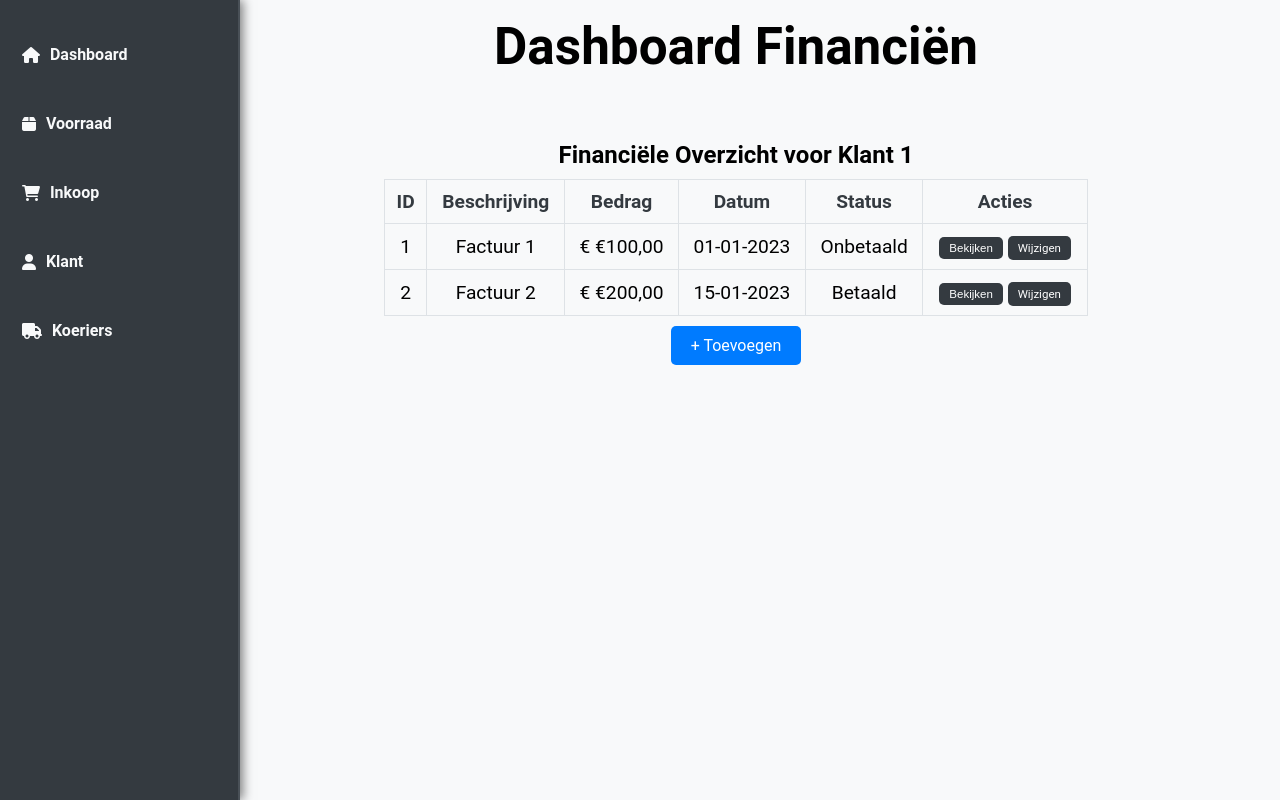
After one commit to CyberDuckys/Main, a Flask app: page /financien/1 in a window 1280 px wide. The commit adds this page. Run offline with Flask 3, Linux system fonts and the light colour scheme; some libraries are stand-ins or nearby versions.

Commit message:
Alle pages van Klant en Koeriers toegevoegd
financien_toevoegen.html

```diff
--- /dev/null
+++ b/website/static/css/financien.css
@@ -0,0 +1,53 @@
+.financeContainer {
+    margin: 20px;
+}
+
+.add-finance-btn {
+    margin-top: 20px;
+}
+
+.add-finance-btn .button-large {
+    background-color: #007BFF;
+    color: white;
+    padding: 10px 20px;
+    text-decoration: none;
+    border-radius: 5px;
+}
+
+.add-finance-btn .button-large:hover {
+    background-color: #0056b3;
+}
+
+.formContainer {
+    margin: 20px;
+    padding: 20px;
+    background-color: #f9f9f9;
+    border-radius: 5px;
+}
+
+.finance-form label {
+    display: block;
+    margin: 10px 0 5px;
+}
+
+.finance-form input,
+.finance-form select {
+    width: 100%;
+    padding: 8px;
+    margin-bottom: 10px;
+    border: 1px solid #ccc;
+    border-radius: 5px;
+}
+
+.finance-form button {
+    background-color: #28a745;
+    color: white;
+    padding: 10px 20px;
+    border: none;
+    border-radius: 5px;
+    cursor: pointer;
+}
+
+.finance-form button:hover {
+    background-color: #218838;
+}
--- a/website/templates/base.html
+++ b/website/templates/base.html
@@ -29,7 +29,7 @@
     <a href="{{ url_for('views.index') }}"><i class="fas fa-home"></i>Dashboard</a>
     <a href="{{ url_for('views.voorraad') }}"><i class="fas fa-box"></i>Voorraad</a>
     <a href="{{ url_for('views.inkoop') }}"><i class="fas fa-shopping-cart"></i>Inkoop</a>
-    <a href="{{ url_for('views.klanten') }}"><i class="fas fa-user"></i>Klant</a>
+    <a href="{{ url_for('views.klantenlijst') }}"><i class="fas fa-user"></i>Klant</a>
     <a href="{{ url_for('views.koeriers') }}"><i class="fas fa-truck"></i>Koeriers</a>
   </div>
 
--- /dev/null
+++ b/website/templates/financien.html
@@ -0,0 +1,45 @@
+{% extends 'base.html' %}
+
+{% block title %} Financiën {% endblock %}
+
+{% block content %}
+<link rel="stylesheet" href="{{ url_for('static', filename='css/financien.css') }}">
+
+<h1 class="dashboardTitle">Dashboard Financiën</h1>
+
+<div class="financeContainer">
+    <h2>Financiële Overzicht voor Klant {{ klant_id }}</h2> <!-- Klant ID wordt hier getoond -->
+    <table class="table financien-table">
+        <thead>
+            <tr>
+                <th>ID</th>
+                <th>Beschrijving</th>
+                <th>Bedrag</th>
+                <th>Datum</th>
+                <th>Status</th>
+                <th>Acties</th>
+            </tr>
+        </thead>
+        <tbody>
+            {% for finance in finance %}
+            <tr>
+                <td>{{ finance.id }}</td>
+                <td>{{ finance.beschrijving }}</td>
+                <td>€ {{ finance.bedrag }}</td>
+                <td>{{ finance.datum }}</td>
+                <td>{{ finance.status }}</td>
+                <td>
+                    <button class="button-small">Bekijken</button>
+                    <a href="{{ url_for('views.financien_wijzigen_klant', klant_id=klant_id) }}" class="button-small">Wijzigen</a>
+                </td>
+            </tr>
+            {% endfor %}
+        </tbody>
+    </table>
+
+    <!-- Toevoegen-knop -->
+    <div class="add-finance-btn">
+        <a href="{{ url_for('views.financien_toevoegen') }}" class="button-large">+ Toevoegen</a>
+    </div>
+</div>
+{% endblock %}
--- a/website/views.py
+++ b/website/views.py
@@ -1,14 +1,125 @@
-from flask import Blueprint, render_template
+from flask import Blueprint, redirect, render_template, request, url_for
 
 views = Blueprint('views', __name__)
+
+# Dummy data
+klanten = [
+    {'id': 1, 'naam': 'Aalbert Hain', 'contact': 'Dhr Amir Aalbert Hain', 'website': 'http://ah.nl', 'telefoon': '+31 12345678'},
+    {'id': 2, 'naam': 'Bumbo', 'contact': 'Mevr Bell Bumbo', 'website': 'http://bumbo.com', 'telefoon': '+31 12345678'},
+    {'id': 3, 'naam': 'Cidl', 'contact': 'Dhr Christoph Cidl', 'website': 'http://cidl.net', 'telefoon': '+31 12345678'},
+]
+
+financien_data = {
+    1: [
+        {'id': 1, 'beschrijving': 'Factuur 1', 'bedrag': '€100,00', 'status': 'Onbetaald', 'datum': '01-01-2023'},
+        {'id': 2, 'beschrijving': 'Factuur 2', 'bedrag': '€200,00', 'status': 'Betaald', 'datum': '15-01-2023'},
+    ],
+    2: [
+        {'id': 3, 'beschrijving': 'Factuur 3', 'bedrag': '€150,00', 'status': 'Onbetaald', 'datum': '20-02-2023'},
+    ],
+    3: [
+        {'id': 4, 'beschrijving': 'Factuur 4', 'bedrag': '€300,00', 'status': 'Betaald', 'datum': '05-03-2023'},
+    ],
+}
 
 @views.route('/')
 def index():
     return render_template("index.html")
 
 @views.route('/klanten')
-def klanten():
-    return render_template("klanten.html")
+def klantenlijst():
+    klanten = [
+        {'id': 1, 'naam': 'Aalbert Hain', 'contact': 'Dhr Amir Aalbert Hain', 'website': 'http://ah.nl', 'telefoon': '+31 12345678'},
+        {'id': 2, 'naam': 'Bumbo', 'contact': 'Mevr Bell Bumbo', 'website': 'http://bumbo.com', 'telefoon': '+31 12345678'},
+        {'id': 3, 'naam': 'Cidl', 'contact': 'Dhr Christoph Cidl', 'website': 'http://cidl.net', 'telefoon': '+31 12345678'},
+    ]
+    return render_template("klanten.html", klanten=klanten)
+
+
+@views.route('/financien/<int:klant_id>')
+def financien(klant_id):
+    # Haal klantfinanciën op
+    klant_financien = financien_data.get(klant_id, [])
+
+    # Zoek de klantnaam
+    klant = next((k for k in klanten if k['id'] == klant_id), None)
+
+    if klant is None:
+        return "Klant niet gevonden", 404
+
+    return render_template("financien.html", klant_id=klant_id, finance=klant_financien)
+
+
+@views.route('/financien/toevoegen', methods=['GET', 'POST'])
+def financien_toevoegen():
+    if request.method == 'POST':
+        klant = request.form.get('klant')
+        bedrag = request.form.get('bedrag')
+        datum = request.form.get('datum')
+        status = request.form.get('status')
+
+        if not klant.isdigit():
+            return "Ongeldig klant ID. Zorg ervoor dat je een geldig nummer invoert.", 400
+
+        klant_id = int(klant)
+
+        nieuwe_finance = {
+            "id": len(financien_data.get(klant_id, [])) + 1,
+            "beschrijving": f"Nieuwe factuur voor klant {klant_id}",
+            "bedrag": bedrag,
+            "datum": datum,
+            "status": status
+        }
+
+        if klant_id in financien_data:
+            financien_data[klant_id].append(nieuwe_finance)
+        else:
+            financien_data[klant_id] = [nieuwe_finance]
+
+        return redirect(url_for('views.financien', klant_id=klant_id))
+
+    return render_template("financien_toevoegen.html")
+
+@views.route('/financien/wijzigen/<int:finance_id>', methods=['GET', 'POST'])
+def financien_wijzigen_finance(finance_id):
+    for klant_id, financien in financien_data.items():
+        for finance in financien:
+            if finance['id'] == finance_id:
+                geselecteerde_finance = finance
+                break
+        else:
+            continue
+        break
+    else:
+        return "Financiële record niet gevonden", 404
+
+    if request.method == 'POST':
+        geselecteerde_finance['beschrijving'] = request.form.get('beschrijving')
+        geselecteerde_finance['bedrag'] = request.form.get('bedrag')
+        geselecteerde_finance['status'] = request.form.get('status')
+        geselecteerde_finance['datum'] = request.form.get('datum')
+
+        return redirect(url_for('views.financien', klant_id=klant_id))
+
+    return render_template("financien_wijzigen.html", financien=geselecteerde_finance)
+
+@views.route('/financien/wijzigen/klant/<int:klant_id>', methods=['GET', 'POST'])
+def financien_wijzigen_klant(klant_id):
+    klant_financien = financien_data.get(klant_id, [])
+
+    if request.method == 'POST':
+        for finance in klant_financien:
+            if str(finance['id']) == request.form.get('id'):
+                finance['beschrijving'] = request.form.get('beschrijving')
+                finance['bedrag'] = request.form.get('bedrag')
+                finance['datum'] = request.form.get('datum')
+                finance['status'] = request.form.get('status')
+                break
+
+        return redirect(url_for('views.klanten'))
+
+    return render_template("financien_wijzigen.html", klant_id=klant_id, financien=klant_financien)
+
 
 @views.route('/koeriers')
 def koeriers():
@@ -25,3 +136,19 @@ def voorraad():
 @views.route('/bestelgeschiedenis')
 def bestelgeschiedenis():
     return render_template("bestelgeschiedenis.html")
+
+
+@views.route('/koeriers/klant-info/<int:klant_id>')
+def koeriers_klant_info(klant_id):
+    # Retrieve klant and koerier info
+    klant = next((k for k in klanten if k['id'] == klant_id), None)
+    koerier_info = {
+        "track": f"Trace {klant_id}123",
+        "levermoment": "9:00 - 12:00",
+        "adres": "Example Street, 1234 AB Example"
+    }
+
+    if klant is None:
+        return "Klant niet gevonden", 404
+
+    return render_template("koeriers_klant_info.html", klant=klant, koerier_info=koerier_info)
```
Also changed, not shown: website/static/css/klanten.css (deleted, +0 -21 lines), website/static/css/koeriers.css (deleted, +0 -68 lines), website/templates/financien_toevoegen.html (added, +30 -0 lines), website/templates/financien_wijzigen.html (added, +37 -0 lines), website/templates/klanten.html (+18 -34 lines), website/templates/koeriers.html (+18 -3 lines), website/templates/koeriers_klant_info.html (added, +30 -0 lines), app.py (line endings or trailing spaces).
